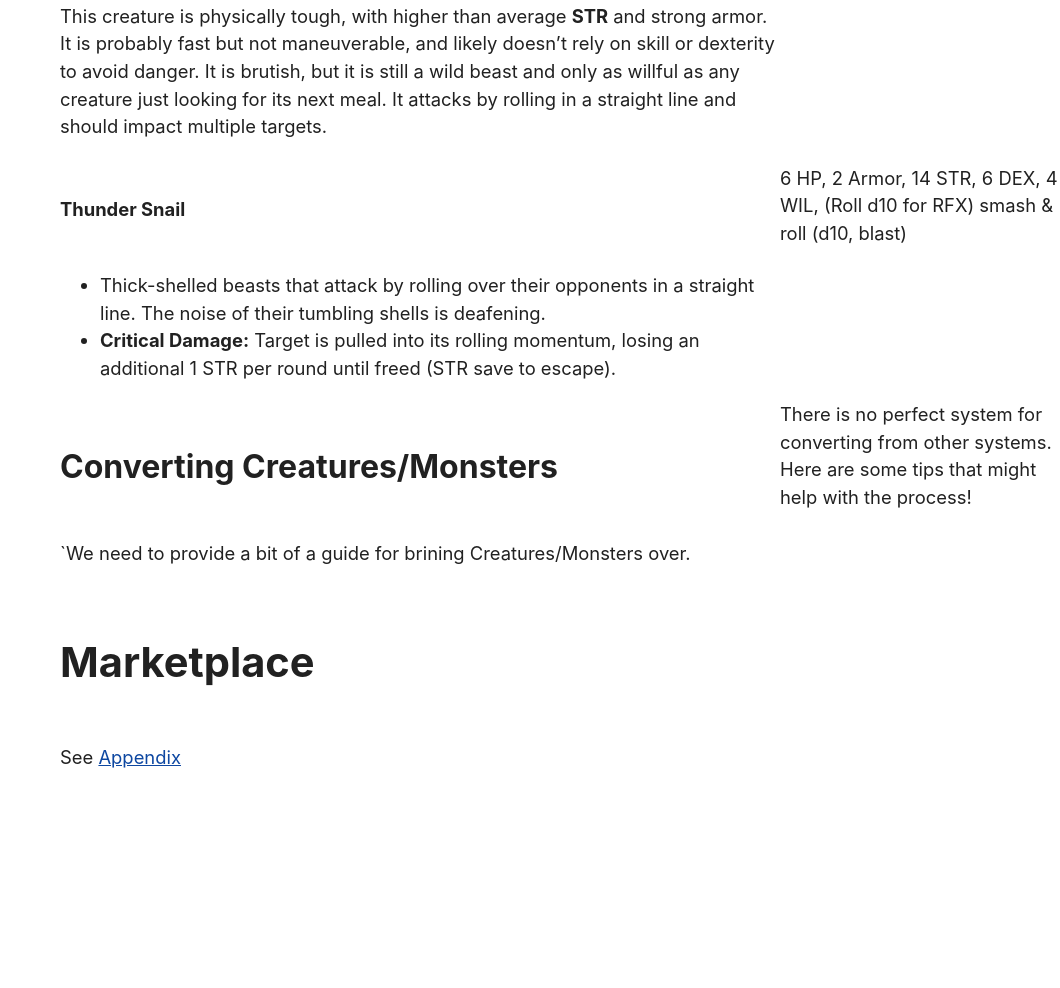
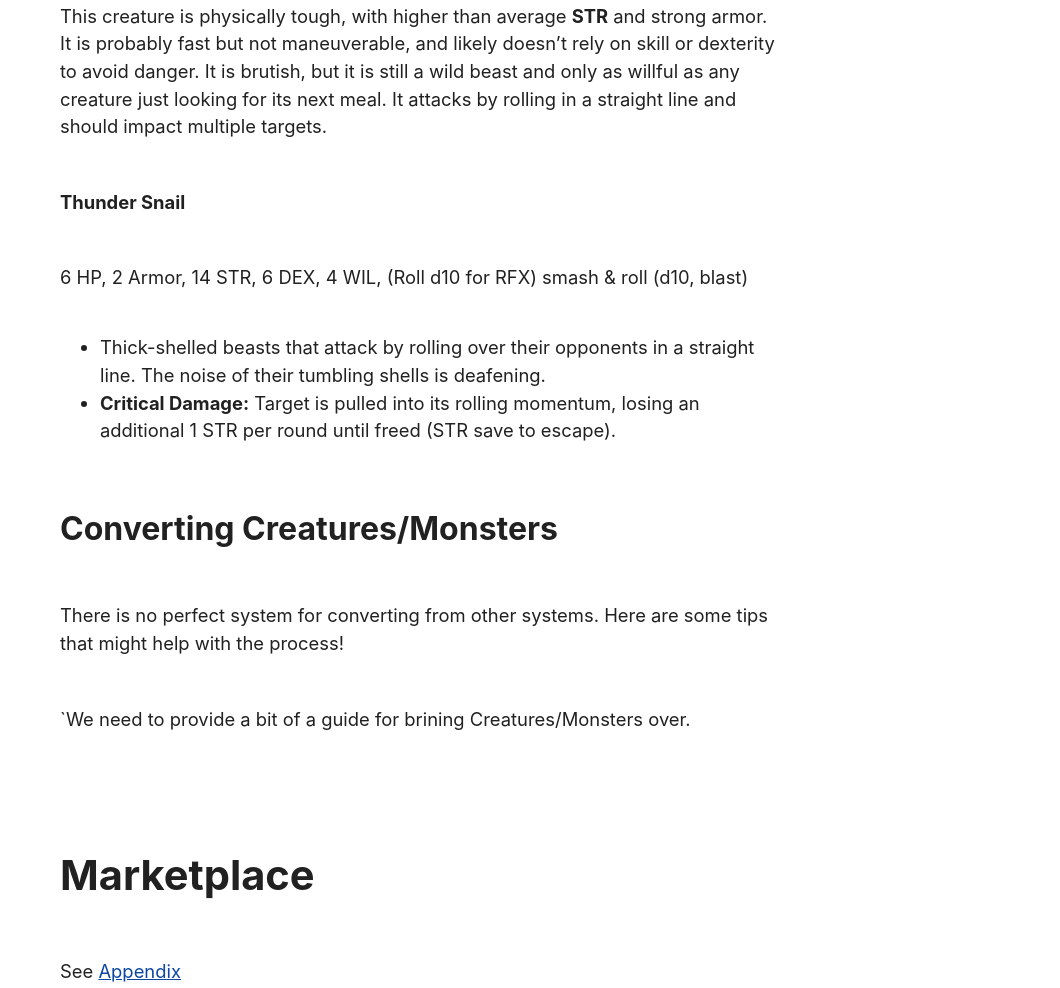
Before and after one commit to ronnross/waxeccentric-site, an Eleventy site: page pages/prototype/index.md in a window 1280 px wide. Shown: the part 4920-5908 px from the top of the page, without its empty margins (220-1280 px from the left). Before the commit the page ends 5716 px from the top, so only its background shows below. Built offline with nearby package versions, Linux system fonts and the light colour scheme; Eleventy itself is replaced by a stand-in of ours; files that its build step writes are made by us from their sources.

Commit message:
Fixing alignment issue

```diff
--- a/pages/prototype/index.md
+++ b/pages/prototype/index.md
@@ -107,8 +107,9 @@ Example for creating a Creature or Monster. They require:
 
 This creature is physically tough, with higher than average <b>STR</b> and strong armor. It is probably fast but not maneuverable, and likely doesn’t rely on skill or dexterity to avoid danger. It is brutish, but it is still a wild beast and only as willful as any creature just looking for its next meal. It attacks by rolling in a straight line and should impact multiple targets.
 
-<h5> Thunder Snail </h5>
-6 HP, 2 Armor, 14 STR, 6 DEX, 4 WIL, (Roll d10 for RFX) smash & roll (d10, blast)
+<b> Thunder Snail </b>
+
+<p>6 HP, 2 Armor, 14 STR, 6 DEX, 4 WIL, (Roll d10 for RFX) smash & roll (d10, blast)</p>
 
 <ul>
   <li>Thick-shelled beasts that attack by rolling over their opponents in a straight line. The noise of their tumbling shells is deafening.</li>
@@ -116,9 +117,11 @@ This creature is physically tough, with higher than average <b>STR</b> and stron
 </ul>
 
 <h3>Converting Creatures/Monsters</h3>
-There is no perfect system for converting from other systems. Here are some tips that might help with the process!
+<p>
+  There is no perfect system for converting from other systems. Here are some tips that might help with the process!
 
-`We need to provide a bit of a guide for brining Creatures/Monsters over.
+  `We need to provide a bit of a guide for brining Creatures/Monsters over.
+</p>
 
 <h2 id="marketplace">Marketplace</h2>
 
```
